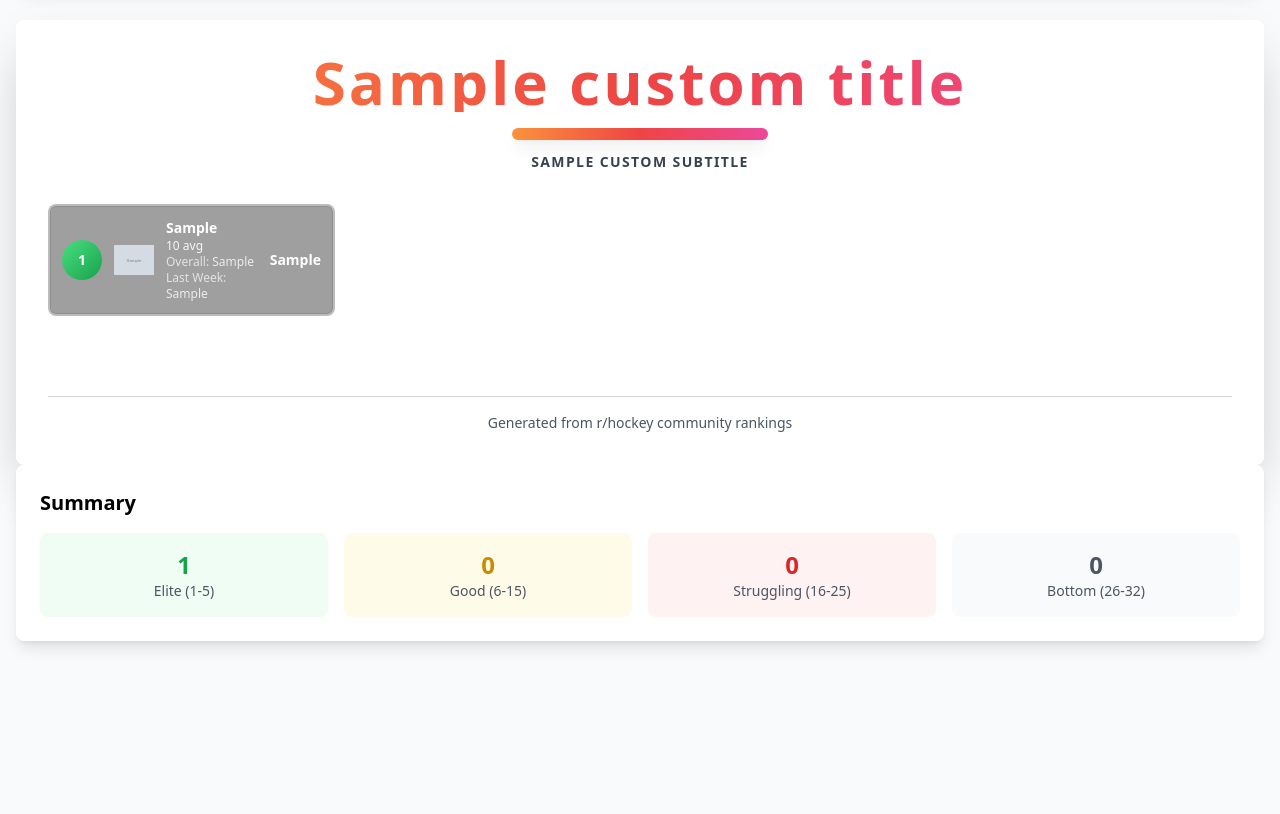
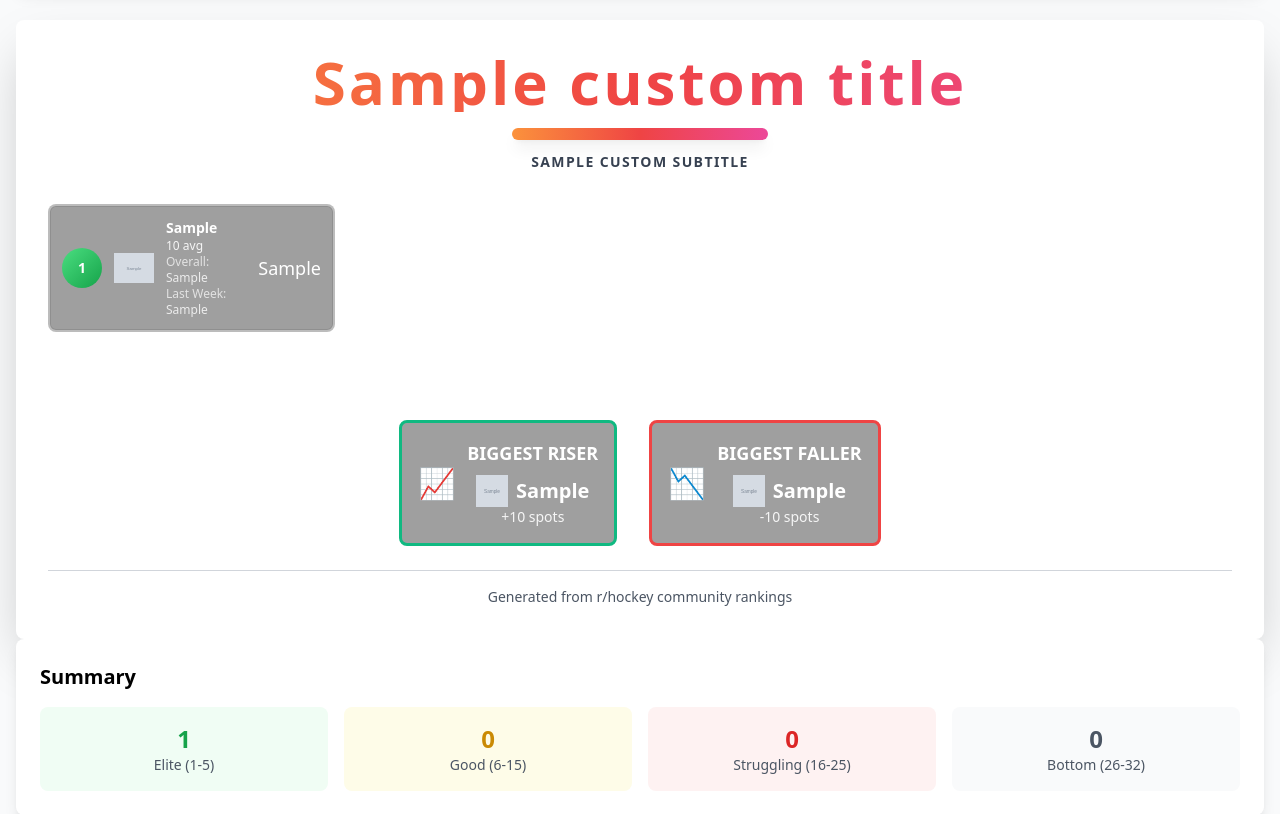
Before and after one commit to timwuthenow/nhl-api-python-tests, a Flask app: template templates/reddit_rankings.html in a window 1280 px wide. Shown: the part 838-1652 px from the top of the page. Before the commit the page ends 1486 px from the top, so only its background shows below. Run offline with Flask 3, Linux system fonts and the light colour scheme; the template is opened without the code that fills it: most values are stand-ins (such as "Sample title", 1, 10 or a date in 2020); grey boxes marked "Sample" are stand-in pictures; some libraries are stand-ins or nearby versions.

Commit message:
Some ranking changes

```diff
--- a/app.py
+++ b/app.py
@@ -945,7 +945,10 @@ def create_app():
                     )
 
                 # Format for display
-                rankings_data = parser.format_for_display(df)
+                rankings_result = parser.format_for_display(df)
+                rankings_data = rankings_result['teams']
+                biggest_riser = rankings_result['biggest_riser']
+                biggest_faller = rankings_result['biggest_faller']
 
                 # Extract week info
                 week_start = df.iloc[0]['week_start'] if not df.empty else None
@@ -972,6 +975,8 @@ def create_app():
                 return render_template(
                     "reddit_rankings.html",
                     rankings=rankings_data,
+                    biggest_riser=biggest_riser,
+                    biggest_faller=biggest_faller,
                     week_start=week_start,
                     week_end=week_end,
                     input_text=markdown_text,
@@ -1006,7 +1011,10 @@ def create_app():
                     return jsonify({"error": "Could not parse rankings data"}), 400
 
                 # Format for display
-                rankings_data = parser.format_for_display(df)
+                rankings_result = parser.format_for_display(df)
+                rankings_data = rankings_result['teams']
+                biggest_riser = rankings_result['biggest_riser']
+                biggest_faller = rankings_result['biggest_faller']
 
                 # Extract week info
                 week_start = df.iloc[0]['week_start'] if not df.empty else None
@@ -1030,6 +1038,8 @@ def create_app():
                 html_content = render_template(
                     "reddit_rankings.html",
                     rankings=rankings_data,
+                    biggest_riser=biggest_riser,
+                    biggest_faller=biggest_faller,
                     week_start=week_start,
                     week_end=week_end,
                     custom_title=custom_title,
--- a/templates/reddit_rankings.html
+++ b/templates/reddit_rankings.html
@@ -6,9 +6,21 @@
     <title>r/Hockey Power Rankings Visualization</title>
     <script src="https://cdn.tailwindcss.com"></script>
     <style>
-        .rank-up { color: #10b981; }
-        .rank-down { color: #ef4444; }
-        .no-change { color: #6b7280; }
+        .rank-up {
+            color: #10b981;
+            text-shadow: 0 0 3px rgba(0,0,0,0.8), 0 0 6px rgba(0,0,0,0.6), 1px 1px 0 #000, -1px -1px 0 #000, 1px -1px 0 #000, -1px 1px 0 #000;
+            font-weight: 900;
+        }
+        .rank-down {
+            color: #ef4444;
+            text-shadow: 0 0 3px rgba(0,0,0,0.8), 0 0 6px rgba(0,0,0,0.6), 1px 1px 0 #000, -1px -1px 0 #000, 1px -1px 0 #000, -1px 1px 0 #000;
+            font-weight: 900;
+        }
+        .no-change {
+            color: #6b7280;
+            text-shadow: 0 0 3px rgba(0,0,0,0.8), 0 0 6px rgba(0,0,0,0.6), 1px 1px 0 #000, -1px -1px 0 #000, 1px -1px 0 #000, -1px 1px 0 #000;
+            font-weight: 900;
+        }
 
         @keyframes glow-pulse {
             0%, 100% { filter: drop-shadow(0 0 5px currentColor); }
@@ -248,7 +260,7 @@
                                 </div>
 
                                 <!-- Change -->
-                                <div class="flex-shrink-0 {{ team.change_class }} font-bold text-sm ml-2">
+                                <div class="flex-shrink-0 {{ team.change_class }} text-lg ml-2 flex items-center">
                                     {{ team.change_indicator }}
                                 </div>
                             </div>
@@ -257,6 +269,43 @@
                 </div>
                 {% endfor %}
             </div>
+
+            <!-- Biggest Movers -->
+            {% if biggest_riser or biggest_faller %}
+            <div class="mt-8 flex justify-center gap-8">
+                {% if biggest_riser %}
+                <div class="flex items-center p-4 rounded-lg" style="background-color: {{ biggest_riser.team.team_color }}CC; border: 3px solid #10b981;">
+                    <div class="text-3xl mr-3">📈</div>
+                    <div class="text-center {% if biggest_riser.team.team_abbrev in ['PIT', 'NSH', 'BOS', 'SEA'] %}text-black{% else %}text-white{% endif %}">
+                        <div class="font-bold text-lg">BIGGEST RISER</div>
+                        <div class="flex items-center justify-center mt-2">
+                            {% if biggest_riser.team.logo_url %}
+                            <img src="{{ biggest_riser.team.logo_url }}" alt="{{ biggest_riser.team.team_abbrev }}" class="w-8 h-8 mr-2">
+                            {% endif %}
+                            <span class="font-bold text-xl">{{ biggest_riser.team.team_abbrev }}</span>
+                        </div>
+                        <div class="text-sm opacity-90">+{{ biggest_riser.delta }} spots</div>
+                    </div>
+                </div>
+                {% endif %}
+
+                {% if biggest_faller %}
+                <div class="flex items-center p-4 rounded-lg" style="background-color: {{ biggest_faller.team.team_color }}CC; border: 3px solid #ef4444;">
+                    <div class="text-3xl mr-3">📉</div>
+                    <div class="text-center {% if biggest_faller.team.team_abbrev in ['PIT', 'NSH', 'BOS', 'SEA'] %}text-black{% else %}text-white{% endif %}">
+                        <div class="font-bold text-lg">BIGGEST FALLER</div>
+                        <div class="flex items-center justify-center mt-2">
+                            {% if biggest_faller.team.logo_url %}
+                            <img src="{{ biggest_faller.team.logo_url }}" alt="{{ biggest_faller.team.team_abbrev }}" class="w-8 h-8 mr-2">
+                            {% endif %}
+                            <span class="font-bold text-xl">{{ biggest_faller.team.team_abbrev }}</span>
+                        </div>
+                        <div class="text-sm opacity-90">-{{ biggest_faller.delta }} spots</div>
+                    </div>
+                </div>
+                {% endif %}
+            </div>
+            {% endif %}
 
             <!-- Footer Credit -->
             <div class="text-center mt-6 pt-4 border-t border-gray-300">
```
Also changed, not shown: reddit_parser.py (+35 -3 lines).
